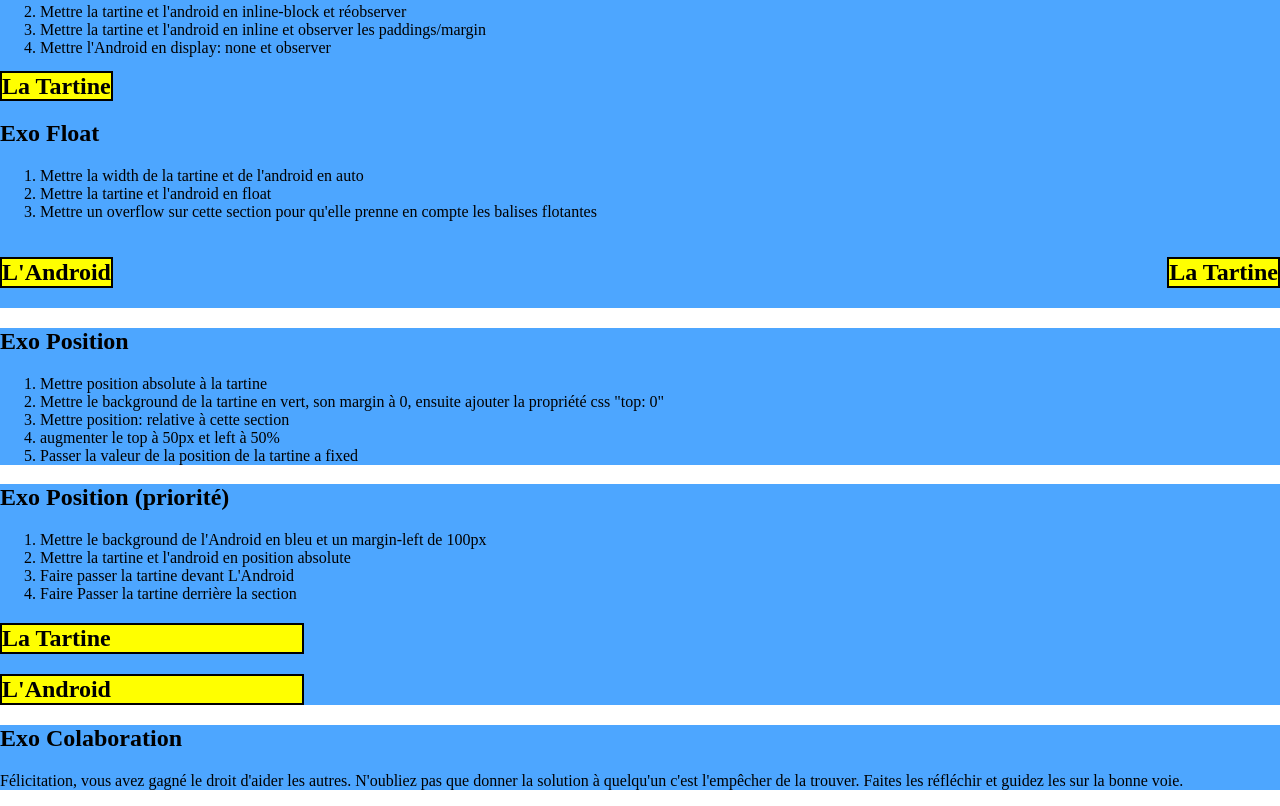
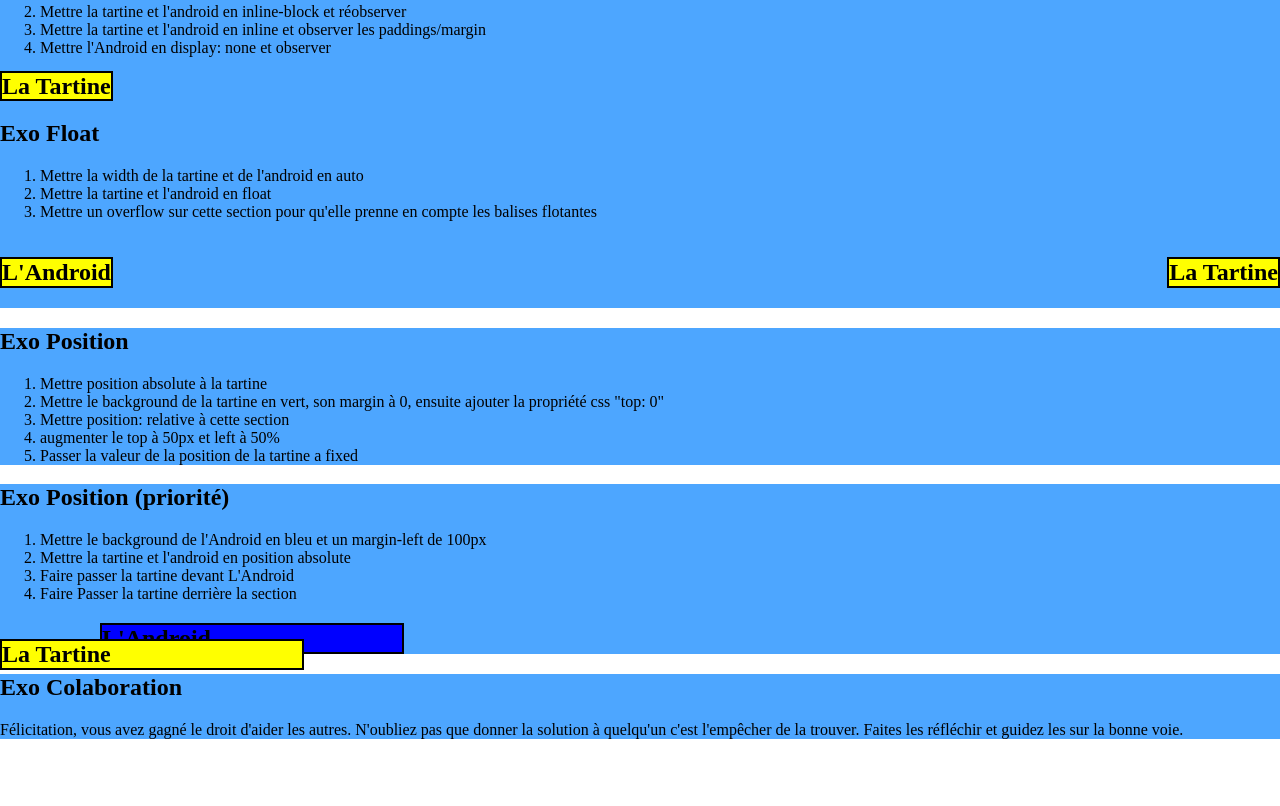
Before and after one commit to Fmaarij/Devoir_CSS, a plain HTML site: page index.html in a window 1280 px wide. Shown: the part 1010-1816 px from the top of the page. After the commit the page ends 1765 px from the top, so only its background shows below. Drawn offline with Linux system fonts and the light colour scheme.

Commit message:
exercise css done

```diff
--- a/public/css/style.css
+++ b/public/css/style.css
@@ -86,15 +86,17 @@ padding: 50px;;
 }
 #position{
   position: relative;
-
-}
-
+  }
 /* fin exo position  */
-
-
 
 /* exo position (priorité) */
 
-
-
+#posPrio > :nth-child(4){
+  background-color: blue;
+  margin-left: 100px;
+  position: static;
+}
+#posPrio > :nth-child(3){
+  position: absolute;
+}
 /* fin exo position (priorité) */
```
